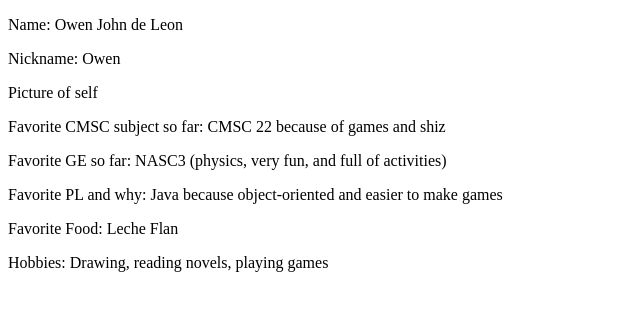
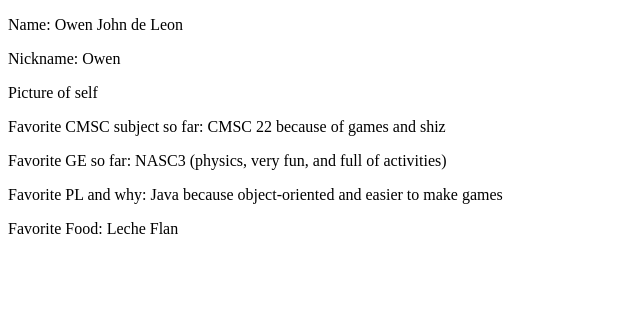
Before and after one commit to ocdeleon/ocdeleon.github.io, a plain HTML site: page index.html in a window 1280 px wide. Shown: the whole page, without its empty margins (0-640 px from the left). Drawn offline with Linux system fonts and the light colour scheme.

Commit message:
Removed hobbies

```diff
--- a/index.html
+++ b/index.html
@@ -11,7 +11,6 @@
 	<p>Favorite GE so far: NASC3 (physics, very fun, and full of activities)</p>
 	<p>Favorite PL and why: Java because object-oriented and easier to make games</p>
 	<p>Favorite Food: Leche Flan</p>
-	<p>Hobbies: Drawing, reading novels, playing games </p>
 
 </body>
 </html>
```
